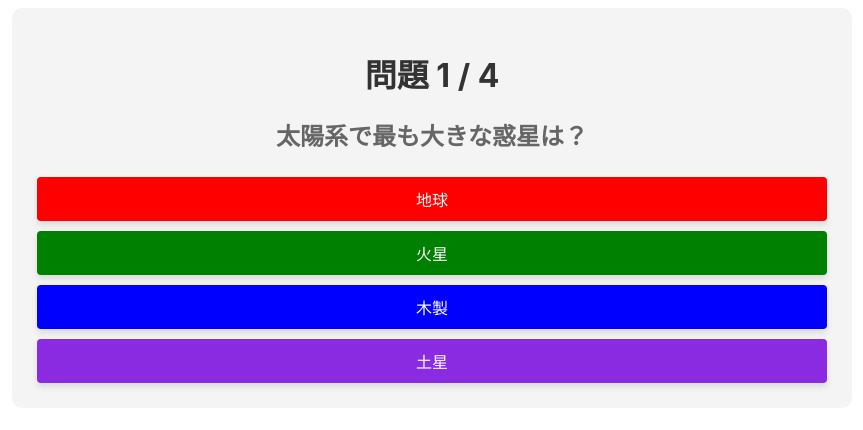
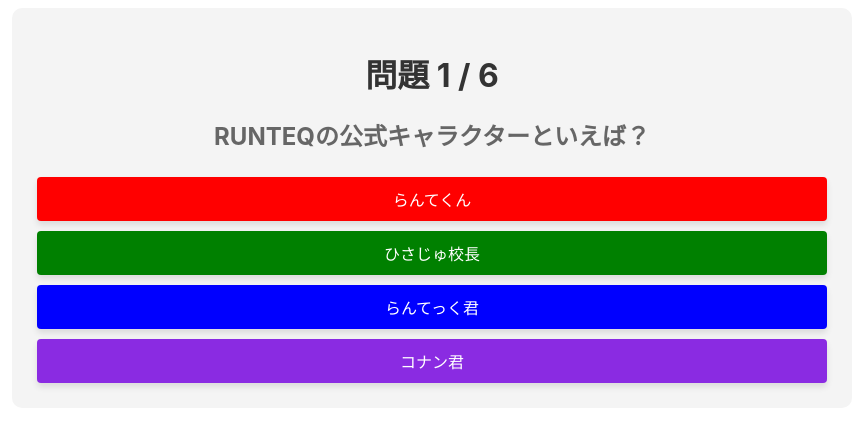
Before and after one commit to yamadahideto/quiz-app, a React (Create React App) app: page / in a window 1280 px wide. Shown: the part 192-622 px from the top of the page, without its empty margins (208-1071 px from the left). Built offline with nearby package versions, Linux system fonts and the light colour scheme.

Commit message:
仮完成

```diff
--- a/src/App.css
+++ b/src/App.css
@@ -54,10 +54,7 @@ button {
 
 .correct {
   color: green;
-}
-
-.wrong {
-  color: red;
+  background-color: #d4edda;
 }
 
 .large-feedback {
@@ -140,10 +137,9 @@ button {
   text-align: left;
 }
 
-.correct {
-  background-color: #d4edda;
+.shareButton,
+a {
+  color: white;
+  background-color: black;
+  text-decoration: none;
 }
-
-.wrong {
-  background-color: #f8d7da;
-}
--- a/src/App.js
+++ b/src/App.js
@@ -4,11 +4,13 @@ import "./App.css";
 // App 関数のreturnの中身が画面に表示される
 function App() {
   const [currentQuestion, setCurrentQuestion] = useState(0);
+  const [useQuizData, setUseQuizData] = useState(true);
   const [next, setNext] = useState(false);
   const [answers, setAnswers] = useState([]);
   const [score, setScore] = useState(0);
   const [feedback, setFeedback] = useState(null);
   const [showScore, setShowScore] = useState(false);
+  const [allCorrect, setAllCollect] = useState(true);
 
   const handleAnswer = (answer) => {
     const newAnswer = {
@@ -24,6 +26,7 @@ function App() {
     } else {
       //不正解の場合
       setFeedback("×");
+      setAllCollect(false);
     }
     setAnswers([...answers, newAnswer]);
     // 初期の空の配列にnewAnswerの配列が代入される → [{},{},{}]
@@ -62,7 +65,7 @@ function App() {
             </thead>
             <tbody>
               {answers.map((item) => (
-                <tr>
+                <tr className={item.correct ? "correct" : "wrong"}>
                   <td> {item.question} </td>
                   <td> {item.answer} </td>
                   <td> {item.correct ? "⚪︎" : "×"} </td>
@@ -70,6 +73,27 @@ function App() {
               ))}
             </tbody>
           </table>
+          {allCorrect ? (
+            <button className="shareButton">
+              <a
+                href="http://twitter.com/share?url=localhost&text=みんなで一緒に！！「真実はいつもひさじゅ！！！」"
+                target="_blank"
+                rel="nofollow noopener noreferrer"
+              >
+                Xで共有する
+              </a>
+            </button>
+          ) : (
+            <button className="shareButton">
+              <a
+                href="http://twitter.com/share?url=localhost&text=不正解...? RUNTEQの方ではない？？...偽物だぁぁぁ！！！"
+                target="_blank"
+                rel="nofollow noopener noreferrer"
+              >
+                Xで共有する
+              </a>
+            </button>
+          )}
         </div>
       ) : (
         <div className="question-section">
@@ -105,26 +129,90 @@ function App() {
   );
 }
 
+// const quizData1 = [
+//   {
+//     question:
+//       "テレレレレン　テレレレレン(ポンポン)テテテ　テーレッテーレテー　テーレッテーレテー　テーレッテーレテレテレテテッテー",
+//     options: ["迷宮の十字路", "銀翼の魔術師", "から紅の恋歌", "14番目の標的"],
+//     correct: "迷宮の十字路",
+//   },
+//   {
+//     question:
+//       "デデデン　デデデン　デデデン　....　テレテレテレテレテレテレテー　テレテレテレテレテレテレテー　テレテレテレテレテレテレテー　テレテレテッテッテッテー(窓ガラスパリーン)",
+//     options: [
+//       "ベイカー街の亡霊",
+//       "水平線上の陰謀",
+//       "天国へのカウントダウン",
+//       "時計じかけの摩天楼",
+//     ],
+//     correct: "天国へのカウントダウン",
+//   },
+//   {
+//     question:
+//       "ドゥンドゥンドゥン...ドゥンドゥンドゥン...パ〜パ〜〜　パ〜パ〜〜　パ〜パ〜パッ　パ〜パ〜パッ　パ〜パ〜パッ　パ〜パ〜パッパ〜〜　パララ〜",
+//     options: [
+//       "ハロウィンの花嫁",
+//       "天空の難破船",
+//       "世紀末の魔術師",
+//       "黒鉄の魚影",
+//     ],
+//     correct: "黒鉄の魚影",
+//   },
+//   {
+//     question:
+//       "デ〜レ〜　デ〜レ〜　デレデレテレレレレレレレ　テーレッテーレテー　テーレッテーレテー　テーレッテーレテレテレテテッテー",
+//     options: ["漆黒の追跡者", "純黒の悪夢", "異次元の狙撃手", "業火の向日葵"],
+//     correct: "異次元の狙撃手",
+//   },
+//   {
+//     question:
+//       "ドゥル　ドゥル　ドゥル　ドゥル　ドゥッドゥー　テーレッテーレテー　テーレッテーレテー　テーレッテーレテレテレテテッテー",
+//     options: [
+//       "業火の向日葵",
+//       "絶海の探偵",
+//       "緋色の弾丸",
+//       "ルパン VS 名探偵コナン",
+//     ],
+//     correct: "業火の向日葵",
+//   },
+// ];
+
 const quizData = [
   {
-    question: "太陽系で最も大きな惑星は？",
-    options: ["地球", "火星", "木製", "土星"],
-    correct: "木製",
+    question: "RUNTEQの公式キャラクターといえば？",
+    options: ["らんてくん", "ひさじゅ校長", "らんてっく君", "コナン君"],
+    correct: "らんてくん",
   },
   {
-    question: "江戸川コナンの正体は？",
-    options: ["工藤新一", "服部平次", "怪盗キッド", "ひさじゅ"],
-    correct: "工藤新一",
+    question: "「Vimやで工藤」と発言したのはだれ？ ",
+    options: [
+      "らんてくん",
+      "ひさじゅ校長",
+      "言ってないけど多分、服部平次",
+      "ロボらんてくん",
+    ],
+    correct: "言ってないけど多分、服部平次",
   },
   {
-    question: "モナリザを書いたのは誰ですか？",
-    options: ["レオナルド", "火星", "木製", "土星"],
-    correct: "木製",
+    question:
+      "大魔王「ひさじゅ」の極大魔法「Vimハラ〜」が発動すると使えなくなるものは？",
+    options: ["Vim", "VScode", "この世の全ての通貨", "マヨネーズ"],
+    correct: "VScode",
   },
   {
-    question: "太陽系で最も大きな惑星は？",
-    options: ["地球", "火星", "木製", "土星"],
-    correct: "木製",
+    question: "らんてくんの生まれはどこ？",
+    options: ["RUNTEQ教室", "渋谷", "海底遺跡", "山の中のとある研究所"],
+    correct: "山の中のとある研究所",
+  },
+  {
+    question: "らんてくんの趣味は？",
+    options: ["FINAL FANTASY", "プログラミング", "飲み会", "麻雀"],
+    correct: "FINAL FANTASY",
+  },
+  {
+    question: "RUNTEQ校長、菊本さんの本名の読みは？",
+    options: ["ひさじゅ", "ひさとし", "ひさす", "くじゅ"],
+    correct: "ひさとし",
   },
 ];
 
```
Also changed, not shown: public/index.html (+1 -23 lines).
